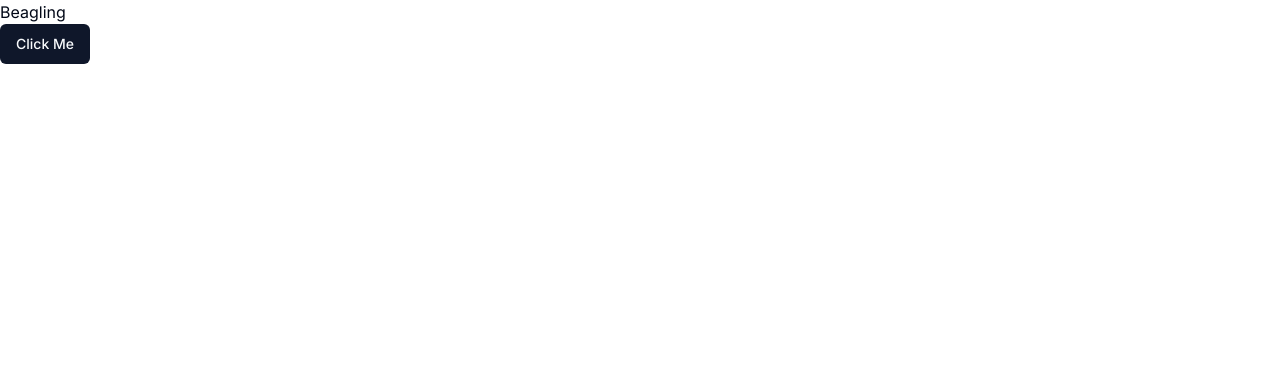
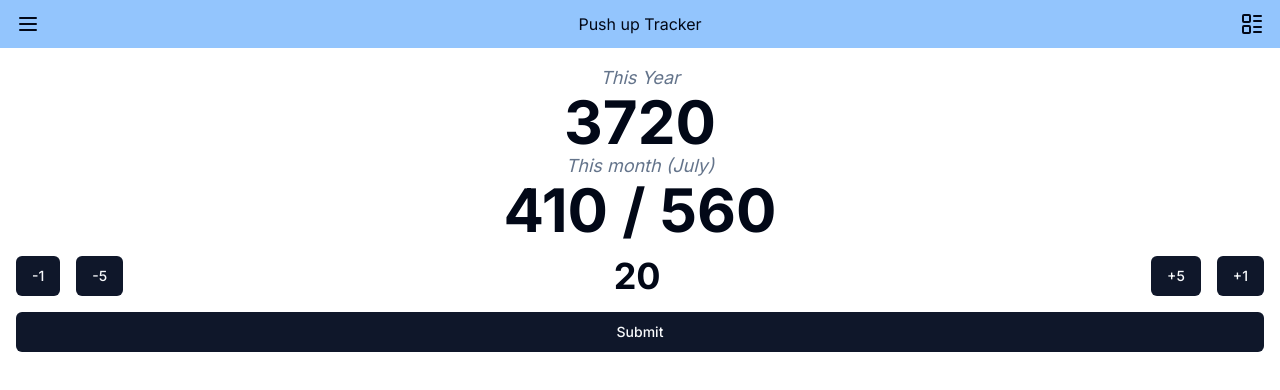
Before and after one commit to Michaelomh/beagling, a Next.js app: page / in a window 1280 px wide. Shown: the top 390 px of the page. Built offline with nearby package versions, Linux system fonts and the light colour scheme.

Commit message:
implement tracking page ui, no functionality

```diff
--- a/app/layout.tsx
+++ b/app/layout.tsx
@@ -1,3 +1,4 @@
+import { Navbar } from '@/components/pages/Navbar'
 import './globals.css'
 import type { Metadata } from 'next'
 import { Inter } from 'next/font/google'
@@ -16,7 +17,10 @@ export default function RootLayout({
 }) {
   return (
     <html lang="en">
-      <body className={inter.className}>{children}</body>
+      <body className={inter.className}>
+        <Navbar />
+        {children}
+      </body>
     </html>
   )
 }
--- a/app/page.tsx
+++ b/app/page.tsx
@@ -2,9 +2,29 @@ import { Button } from "@/components/ui/button";
 
 export default function Home() {
   return (
-    <main>
-      <h1>Beagling</h1>
-      <Button>Click Me</Button>
-    </main>
+    <div className="p-4 text-center">
+      <div className="flex flex-col items-center">
+        <span className="text-lg italic slate text-slate-500">This Year</span>
+        <h1 className="font-bold text-6xl">3720</h1>
+      </div>
+      <div className="flex flex-col items-center">
+        <span className="text-lg italic slate text-slate-500">This month (July)</span>
+        <h1  className="font-bold text-6xl">410 / 560</h1>
+      </div>
+      <div className="mt-4">
+        <div className="flex flex-row gap-2 justify-between mb-4">
+          <div className="flex flex-row gap-4">
+            <Button>-1</Button>
+            <Button>-5</Button>
+          </div>
+          <h1 className="font-bold text-4xl">20</h1>
+          <div className="flex flex-row gap-4">
+            <Button>+5</Button>
+            <Button>+1</Button>
+          </div>
+        </div>
+        <Button className="w-full">Submit</Button>
+      </div>
+    </div>
   )
 }
--- /dev/null
+++ b/components/pages/Navbar.tsx
@@ -0,0 +1,14 @@
+import { LayoutList, Menu, TrendingUp } from "lucide-react"
+
+export const Navbar = () => {
+  return (
+    <div className="h-12 flex justify-between items-center px-4 bg-blue-300">
+      <Menu />
+      <span>Push up Tracker</span>
+      <div className="flex flex-row gap-2">
+        <LayoutList />
+        {/* <TrendingUp /> */}
+      </div>
+    </div>
+  )
+}
```
